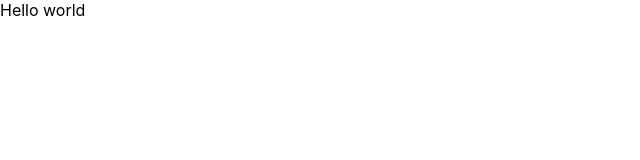
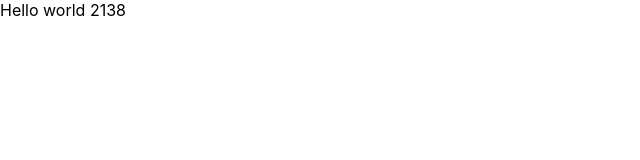
Before and after one commit to jackgkk/dean-meeting-reservation, a React (Create React App) app in the folder frontend/: page / in a window 1280 px wide. Shown: the top 160 px of the page, without its empty margins (0-640 px from the left). Built offline with nearby package versions, Linux system fonts and the light colour scheme.

Commit message:
Update App.tsx

```diff
--- a/frontend/src/App.tsx
+++ b/frontend/src/App.tsx
@@ -3,7 +3,7 @@ import './App.css';
 
 function App() {
   return (
-    <div>Hello world</div>
+    <div>Hello world 2138</div>
   );
 }
 
```
